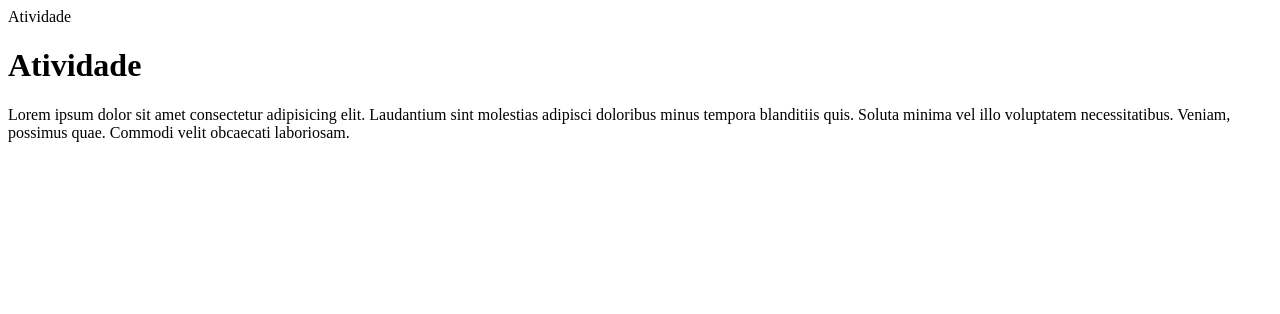
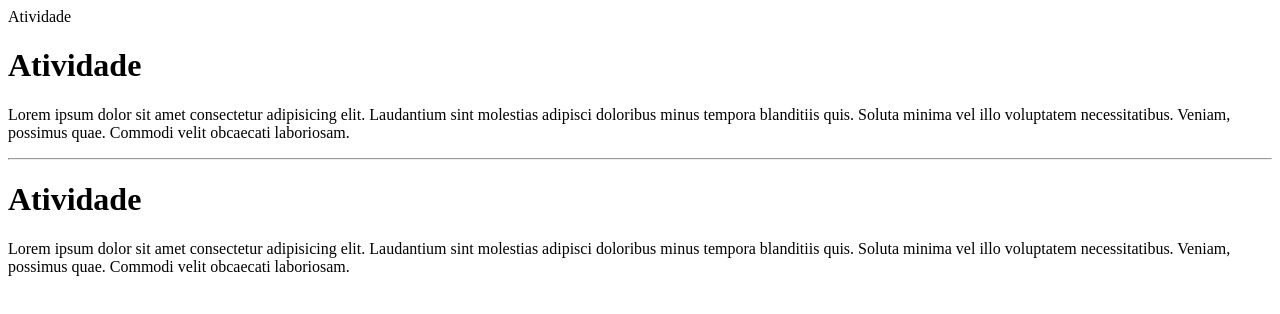
Before and after one commit to ArthurBBotelho/atividade, a plain HTML site: page index.html in a window 1280 px wide. Drawn offline with Linux system fonts and the light colour scheme.

Commit message:
Atualização

```diff
--- a/index.html
+++ b/index.html
@@ -14,6 +14,11 @@ Atividade
     <p>Lorem ipsum dolor sit amet consectetur adipisicing elit. Laudantium sint molestias adipisci doloribus minus
         tempora blanditiis quis. Soluta minima vel illo voluptatem necessitatibus. Veniam, possimus quae. Commodi velit
         obcaecati laboriosam.</p>
+    <hr>
+    <h1>Atividade</h1>
+    <p>Lorem ipsum dolor sit amet consectetur adipisicing elit. Laudantium sint molestias adipisci doloribus minus
+        tempora blanditiis quis. Soluta minima vel illo voluptatem necessitatibus. Veniam, possimus quae. Commodi velit
+        obcaecati laboriosam.</p>
 </body>
 
 </html>
```
